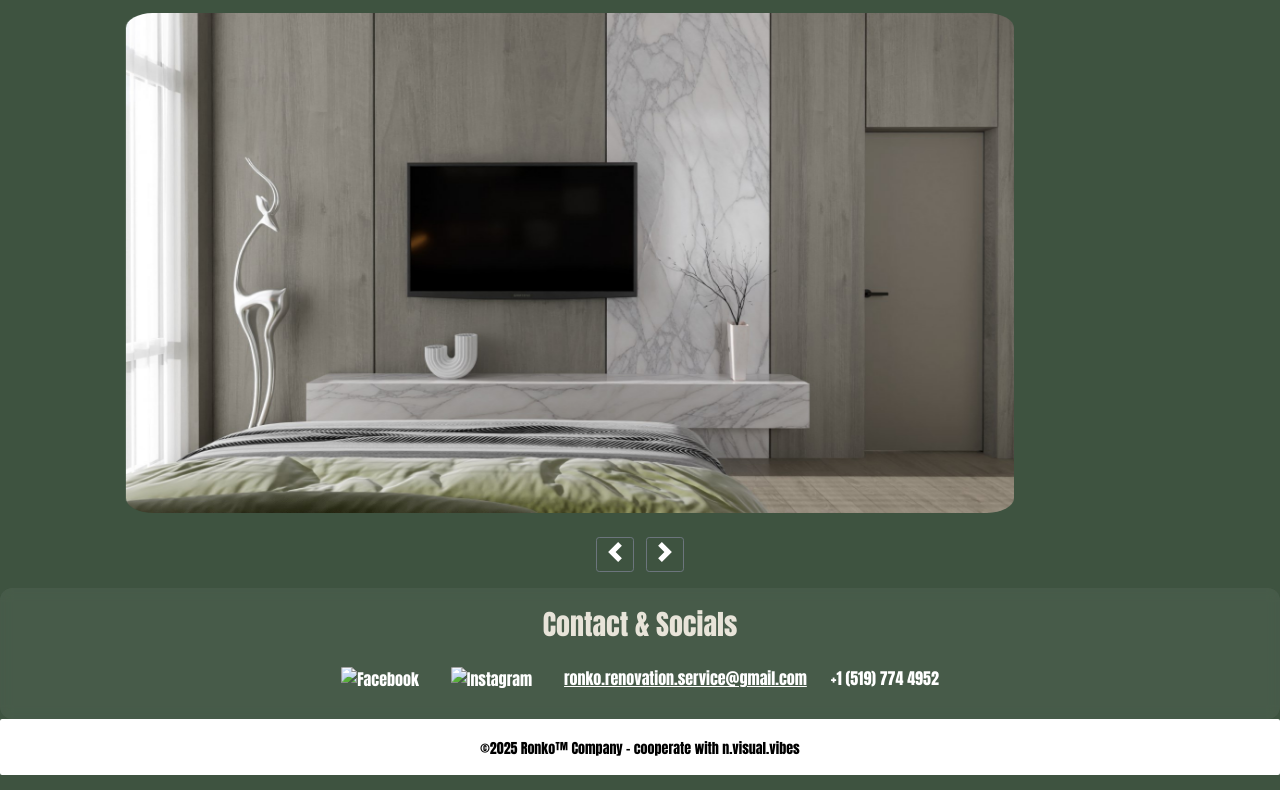
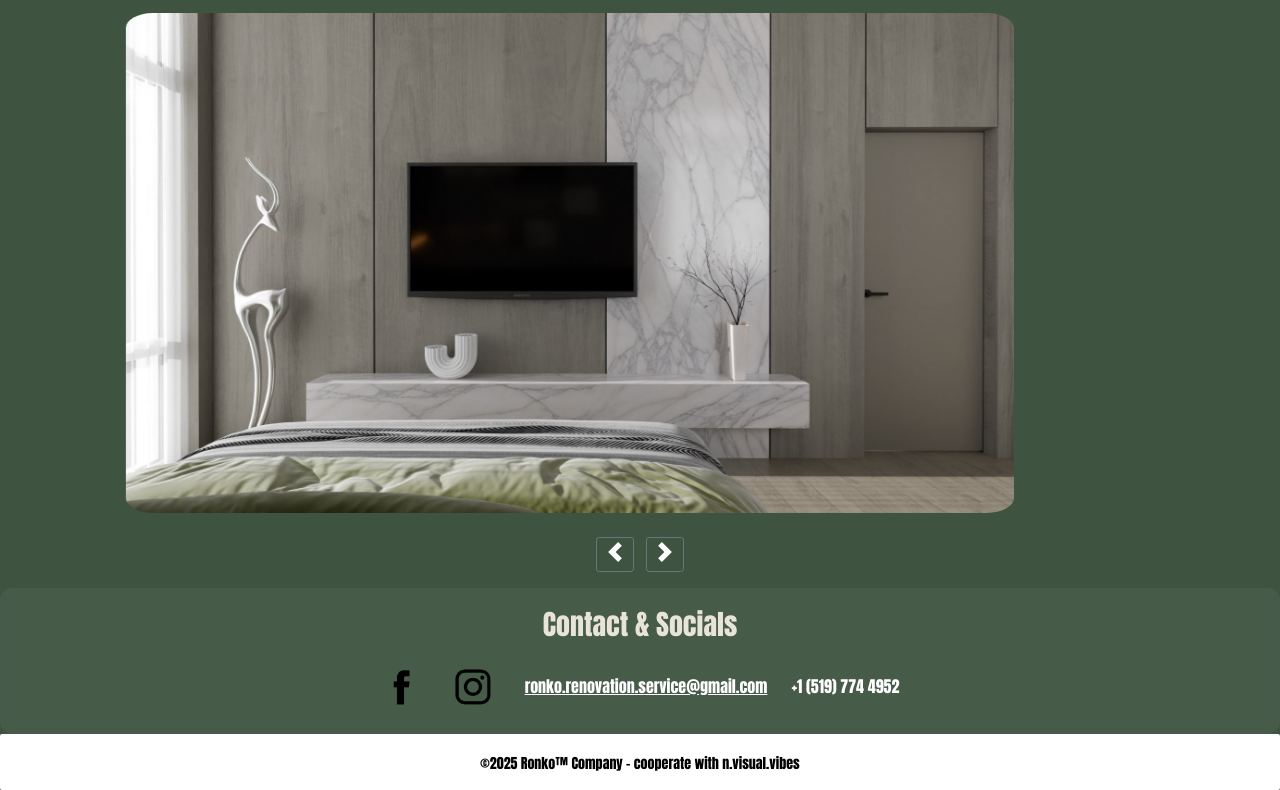
Before and after one commit to pepsoboy/webi, a plain HTML site: page index.html in a window 1280 px wide. Shown: the part 4073-4863 px from the top of the page. Drawn offline with nearby package versions, Linux system fonts and the light colour scheme.

Commit message:
Update index.html

```diff
--- a/index.html
+++ b/index.html
@@ -328,12 +328,12 @@
 
   <div class="d-flex justify-content-center align-items-center flex-wrap">
     <div class="mr-4 mb-2 d-flex align-items-center">
-       <a href="https://www.facebook.com/profile.php?id=61565774106391" class="text-decoration-none text-white">   <img src="image/104498_facebook_icon (2).png" alt="Facebook" width="40" class="mr-2"  />
+       <a href="https://www.facebook.com/profile.php?id=61565774106391" class="text-decoration-none text-white">   <img src="image/104498_facebook_icon (1).png" alt="Facebook" width="40" class="mr-2"  />
      </a>
 
     </div>
     <div class="mr-4 mb-2 d-flex align-items-center">
-      <a href="https://www.instagram.com/ronko.build/" class="text-decoration-none text-white "><img src="image/1161953_instagram_icon (1).png" alt="Instagram" width="40" class="mr-2" />
+      <a href="https://www.instagram.com/ronko.build/" class="text-decoration-none text-white "><img src="image/1161953_instagram_icon (2).png" alt="Instagram" width="40" class="mr-2" />
     </a>
     </div>
     <div class="mr-4 mb-2 d-flex align-items-center">
```
